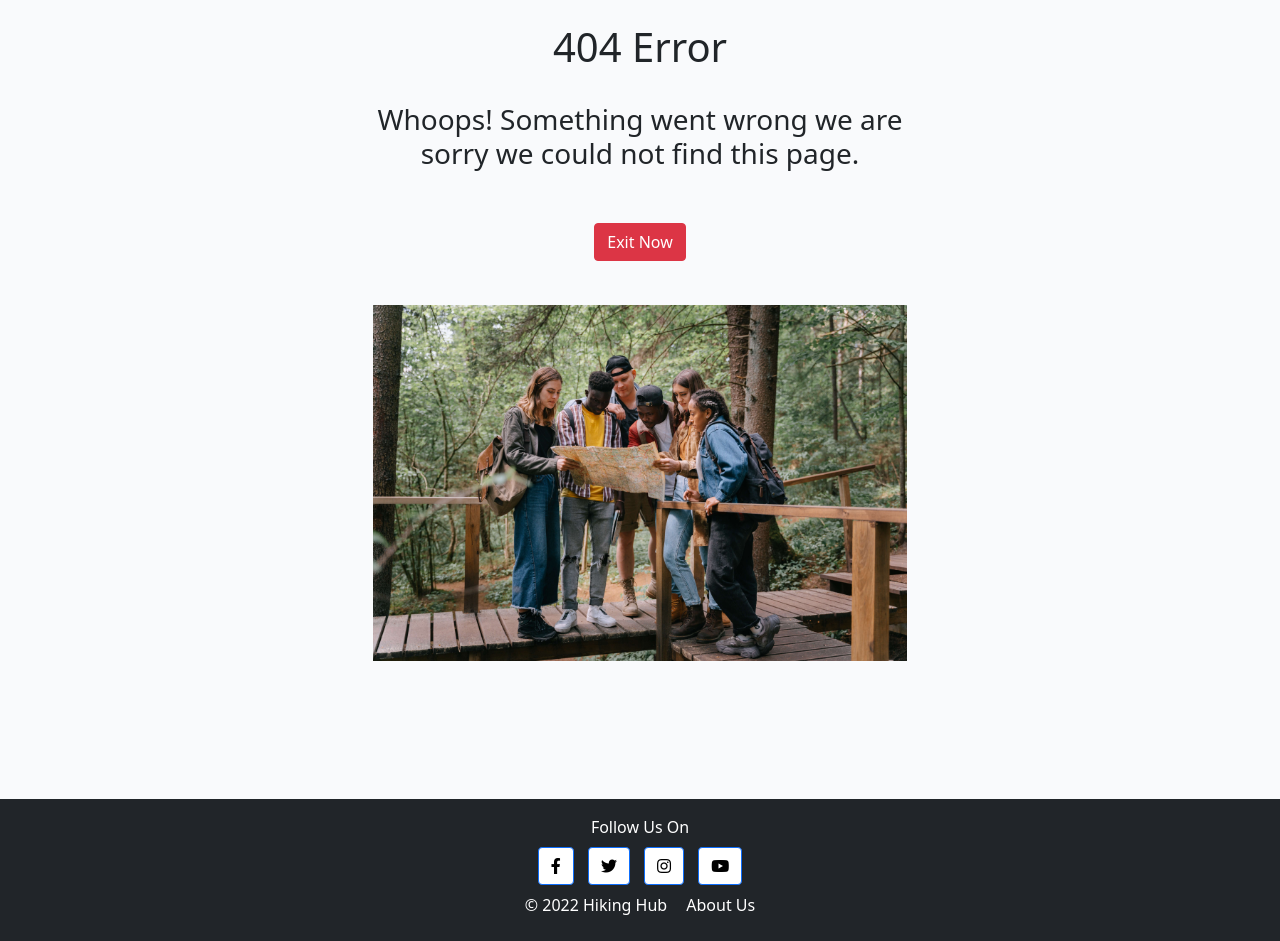
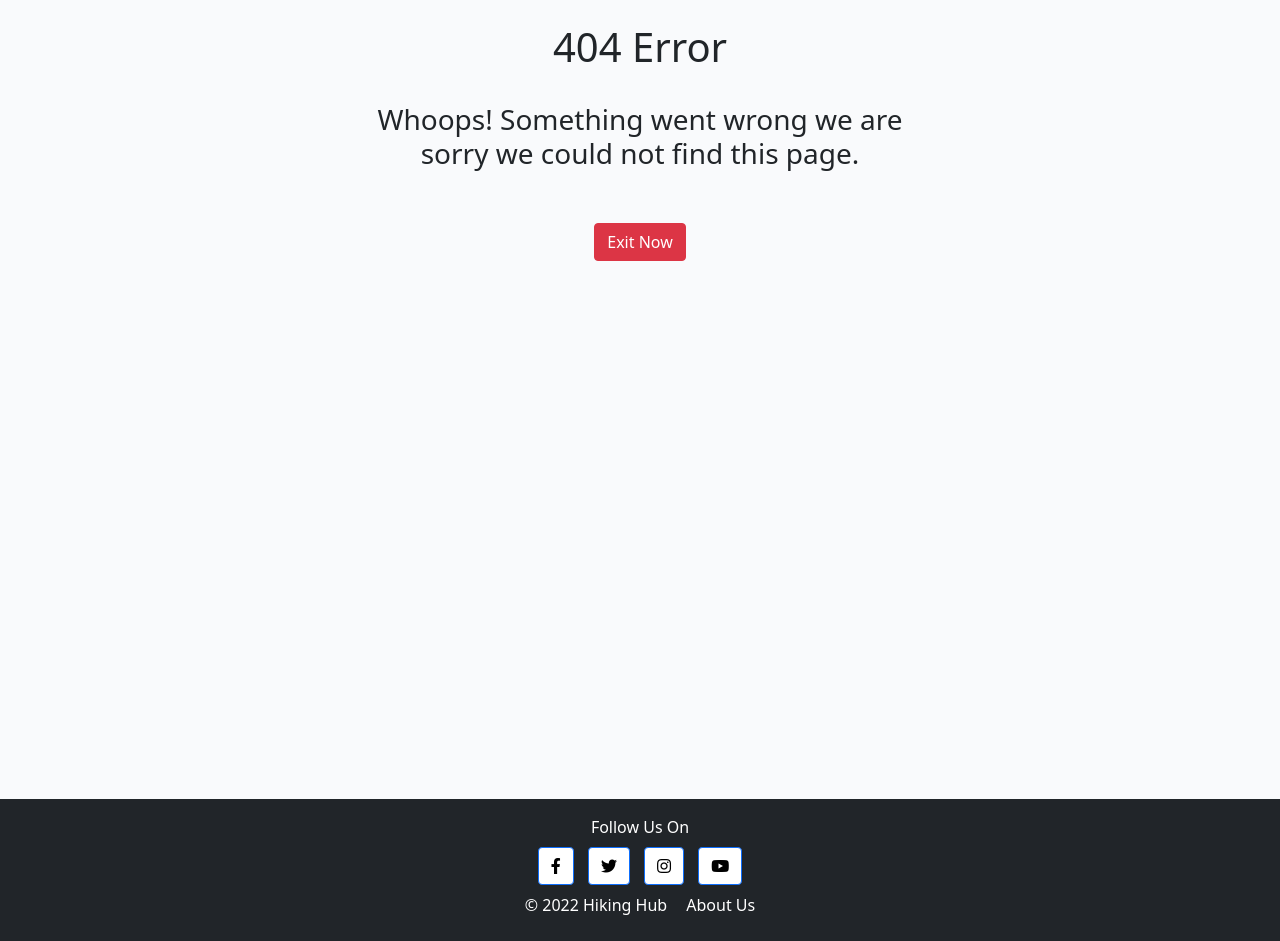
Before and after one commit to wlillisdev/hiking-hub, a Django app: template templates/404.html in a window 1280 px wide. Shown: the part 65-1006 px from the top of the page. Run offline with Django 3.2, Linux system fonts and the light colour scheme; the template is opened without the code that fills it, so the values that code supplies are empty.

```diff
--- a/templates/404.html
+++ b/templates/404.html
@@ -17,12 +17,6 @@
                     <a class="btn btn-danger edit-post-btn" href="{% url 'home' %}">Exit Now</a>
                 </div>
             </div>
-        <div class="row justify-content-md-center">
-            <div class="col-md-6 mt-4 text-center">
-                <div>
-                    <img src="{% static 'images/404_image.jpg' %}"  class="img-fluid" alt="People Hiking">
-                </div>
-            </div>
         </div>
     </div>
 
```
Also changed, not shown: static/images/error_image.jpg (renamed from static/images/404_image.jpg).
